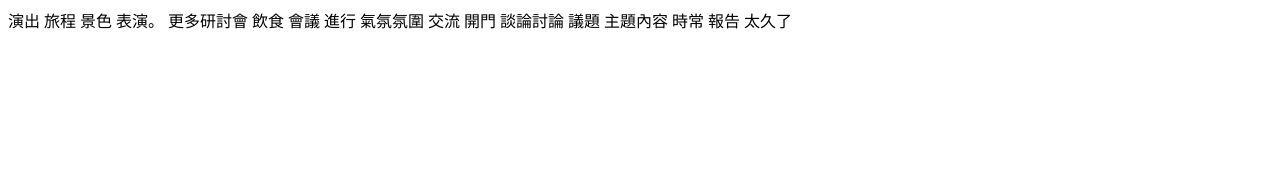
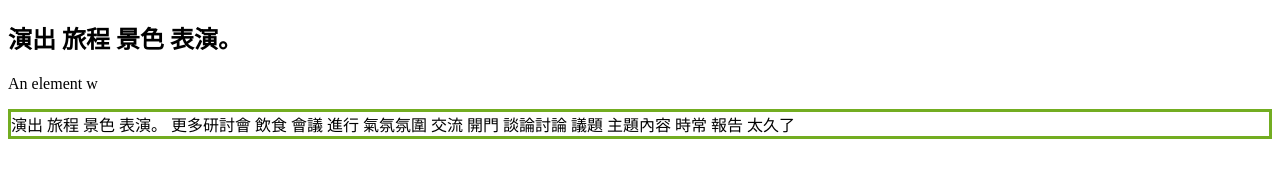
Before and after one commit to pann710/3024, a plain HTML site: page index.html in a window 1280 px wide. Drawn offline with Linux system fonts and the light colour scheme.

Commit message:
Update index.html

```diff
--- a/index.html
+++ b/index.html
@@ -1,3 +1,22 @@
+
+<!DOCTYPE html>
+<html>
+<head>
+  <title>研討會旅程景色表演溝通招呼</title>
+<style>
+div.static {
+  position: static;
+  border: 3px solid #73AD21;
+}
+</style>
+</head>
+<body>
+
+<h2>演出 旅程 景色 表演。</h2>
+
+<p>An element w </p>
+
+<div class="static">
 
 演出 旅程 景色 表演。
 
@@ -12,3 +31,8 @@
 時常
 報告
 太久了
+
+</div>
+
+</body>
+</html>
```
